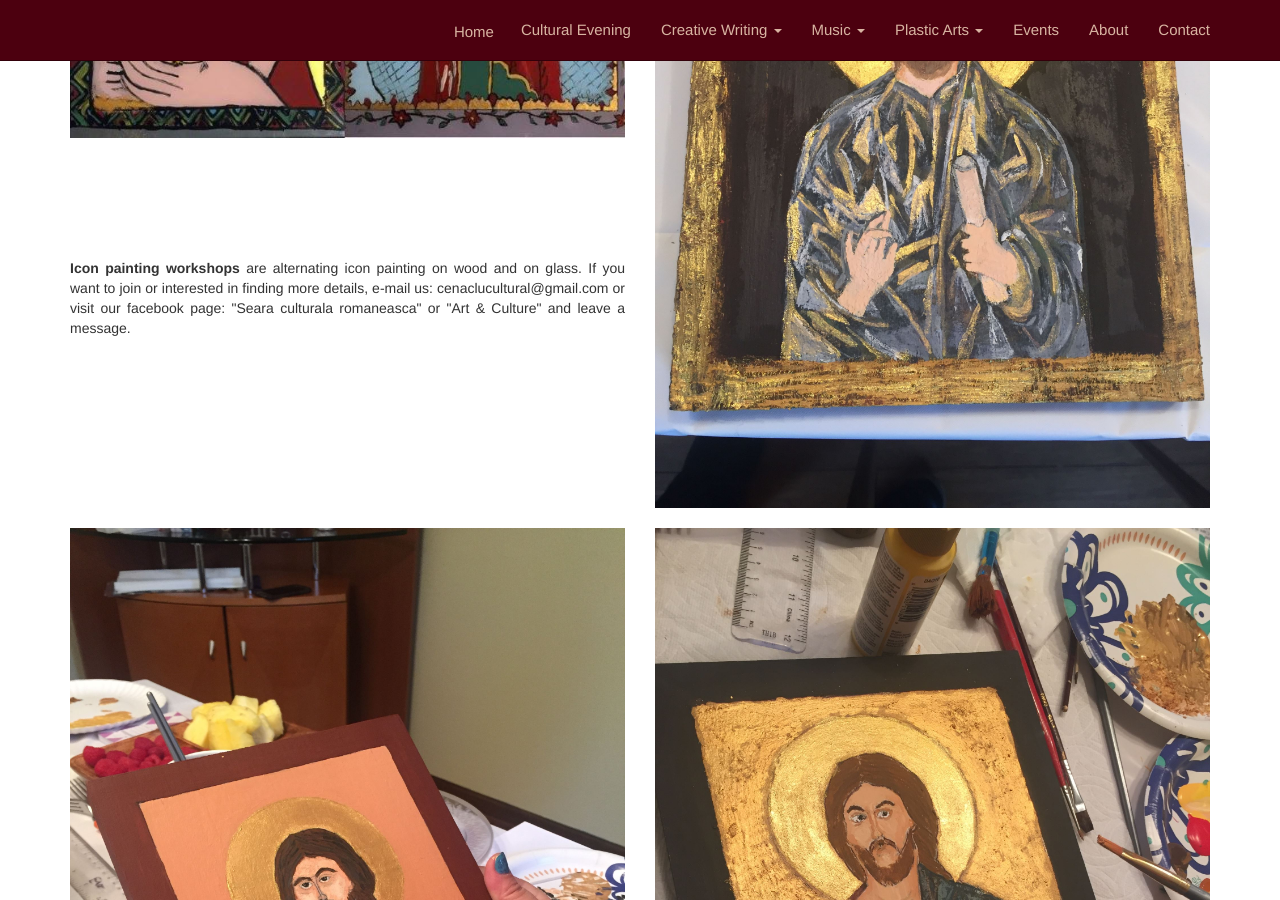
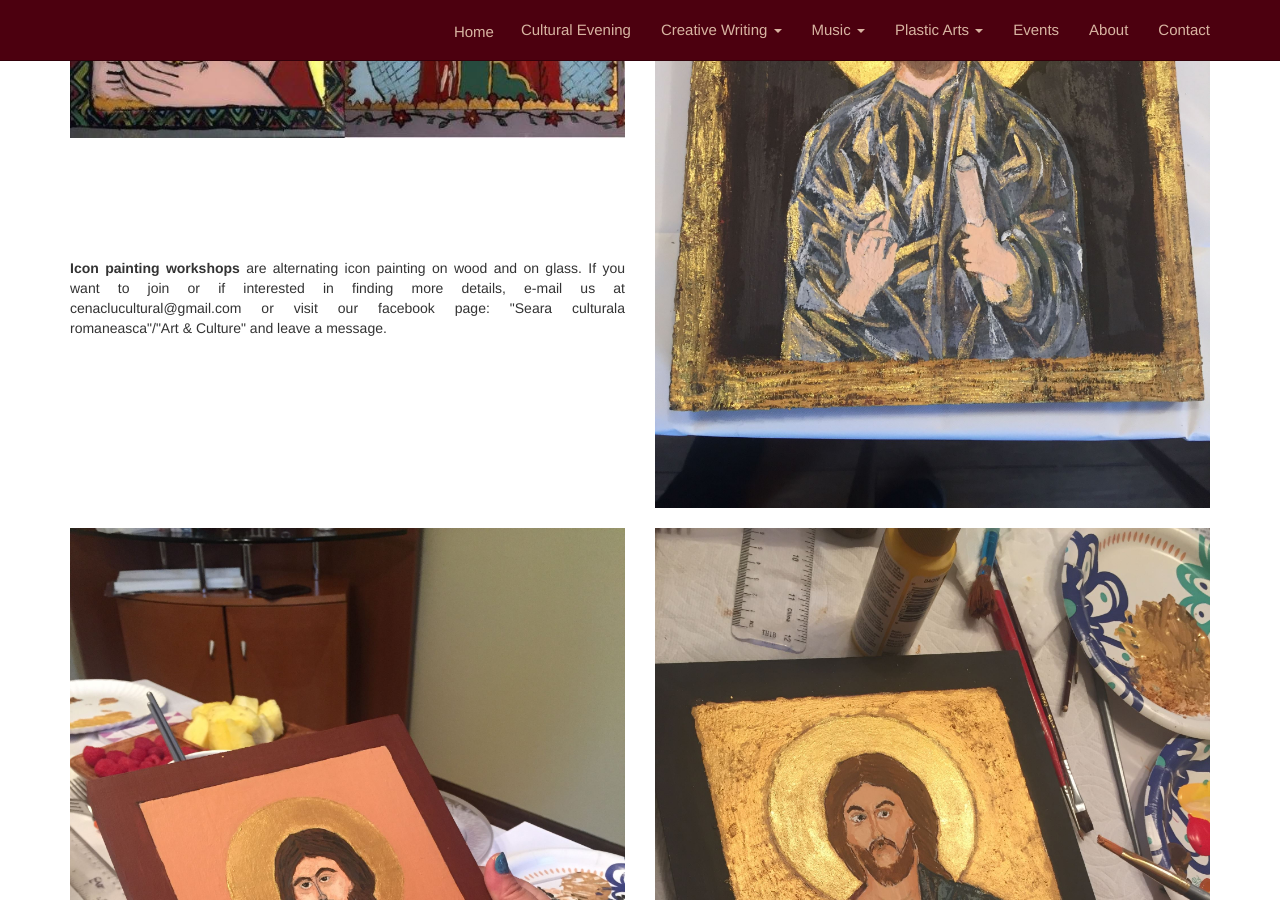
Before and after one commit to adrianth/culteve, a Jekyll site: the page built from en/plastic-arts/icon-painting.html, in a window 1280 px wide and 900 px high, scrolled down 366 px. Built offline with Jekyll 4.4.1, drawn with Linux system fonts in a browser that asks for light colours.

Commit message:
iconpainting

```diff
--- a/en/plastic-arts/icon-painting.html
+++ b/en/plastic-arts/icon-painting.html
@@ -24,7 +24,7 @@ title: Icon painting
                         <br>
                         <br>
                         <br>
-                            <strong>Icon painting workshops</strong> are alternating icon painting on wood and on glass. If you want to join or interested in finding more details, e-mail us: cenaclucultural@gmail.com or visit our facebook page: "Seara culturala romaneasca" or "Art & Culture" and leave a message.
+                            <strong>Icon painting workshops</strong> are alternating icon painting on wood and on glass. If you want to join or if interested in finding more details, e-mail us at cenaclucultural@gmail.com or visit our facebook page: "Seara culturala romaneasca"/"Art & Culture" and leave a message.
                     </p>
 
                     </div>
```
